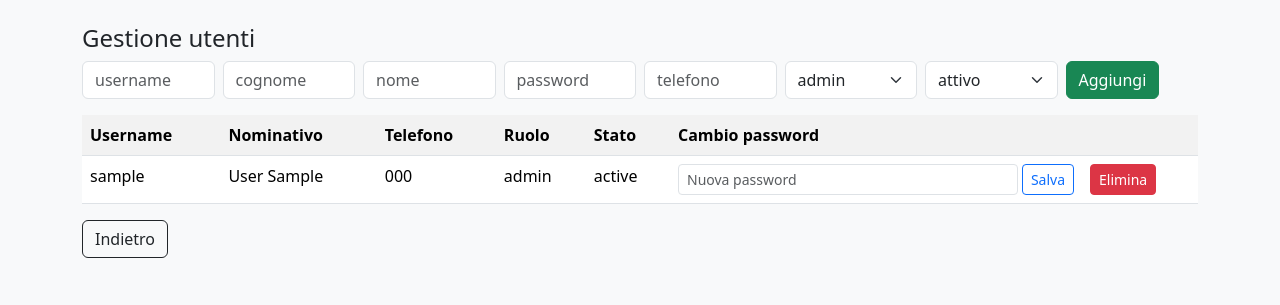
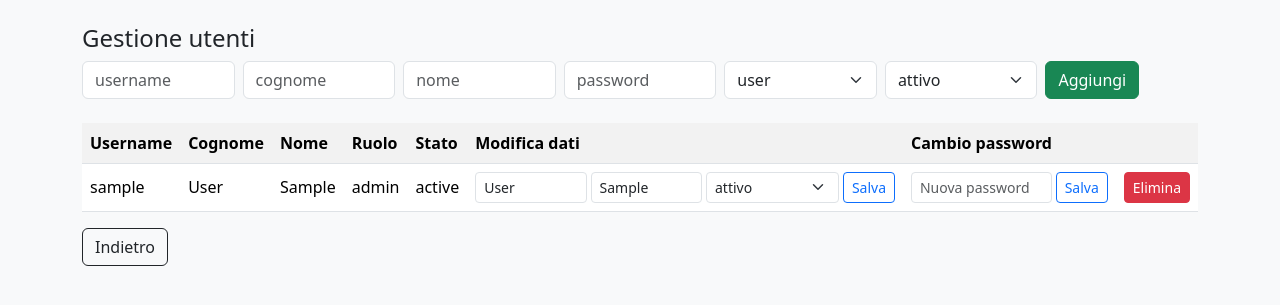
Before and after one commit to MicheleOlimpi/serBAR, a PHP site: template src/Views/admin/users.php in a window 1280 px wide. Shown: the part 74-379 px from the top of the page. Run offline with PHP 8.4, Linux system fonts and the light colour scheme; the template is opened without the code that fills it: most values are stand-ins (such as "Sample title", 1, 10 or a date in 2020).

Commit message:
Aggiorna CRUD utenti con modifica profilo e vincoli username

```diff
--- a/src/Views/admin/users.php
+++ b/src/Views/admin/users.php
@@ -1,22 +1,22 @@
 <h4>Gestione utenti</h4>
-<form method="post" class="row g-2 mb-3">
-  <input type="hidden" name="id" value="">
+<form method="post" class="row g-2 mb-4">
   <div class="col"><input name="username" class="form-control" placeholder="username" required></div>
   <div class="col"><input name="last_name" class="form-control" placeholder="cognome" required></div>
   <div class="col"><input name="first_name" class="form-control" placeholder="nome" required></div>
-  <div class="col"><input name="password" class="form-control" placeholder="password" required></div>
-  <div class="col"><input name="phone" class="form-control" placeholder="telefono"></div>
-  <div class="col"><select name="role" class="form-select"><option value="admin">admin</option><option value="user">user</option></select></div>
-  <div class="col"><select name="status" class="form-select"><option value="attivo">attivo</option><option value="inattivo">inattivo</option></select></div>
+  <div class="col"><input type="password" name="password" class="form-control" placeholder="password" required></div>
+  <div class="col"><select name="role" class="form-select"><option value="admin">admin</option><option value="user" selected>user</option></select></div>
+  <div class="col"><select name="status" class="form-select"><option value="attivo" selected>attivo</option><option value="inattivo">inattivo</option></select></div>
   <div class="col"><button class="btn btn-success">Aggiungi</button></div>
 </form>
-<table class="table table-striped">
+
+<table class="table table-striped align-middle">
   <tr>
     <th>Username</th>
-    <th>Nominativo</th>
-    <th>Telefono</th>
+    <th>Cognome</th>
+    <th>Nome</th>
     <th>Ruolo</th>
     <th>Stato</th>
+    <th>Modifica dati</th>
     <th>Cambio password</th>
     <th></th>
   </tr>
@@ -24,10 +24,22 @@
     <?php $isProtectedAdmin = strtolower((string) $u['username']) === 'admin'; ?>
     <tr>
       <td><?= htmlspecialchars($u['username']) ?></td>
-      <td><?= htmlspecialchars($u['last_name'].' '.$u['first_name']) ?></td>
-      <td><?= htmlspecialchars((string) ($u['phone'] ?: '-')) ?></td>
+      <td><?= htmlspecialchars($u['last_name']) ?></td>
+      <td><?= htmlspecialchars($u['first_name']) ?></td>
       <td><?= htmlspecialchars($u['role']) ?></td>
       <td><?= htmlspecialchars($u['status']) ?></td>
+      <td>
+        <form method="post" class="d-flex gap-1">
+          <input type="hidden" name="update_user_id" value="<?= (int) $u['id'] ?>">
+          <input type="text" name="last_name" class="form-control form-control-sm" value="<?= htmlspecialchars($u['last_name']) ?>" required>
+          <input type="text" name="first_name" class="form-control form-control-sm" value="<?= htmlspecialchars($u['first_name']) ?>" required>
+          <select name="status" class="form-select form-select-sm">
+            <option value="attivo" <?= $u['status'] === 'attivo' ? 'selected' : '' ?>>attivo</option>
+            <option value="inattivo" <?= $u['status'] === 'inattivo' ? 'selected' : '' ?>>inattivo</option>
+          </select>
+          <button class="btn btn-sm btn-outline-primary">Salva</button>
+        </form>
+      </td>
       <td>
         <form method="post" class="d-flex gap-1">
           <input type="hidden" name="change_password_user_id" value="<?= (int) $u['id'] ?>">
```
Also changed, not shown: src/Controllers/AppController.php (+7 -0 lines), src/Repositories/BarRepository.php (+14 -7 lines).
